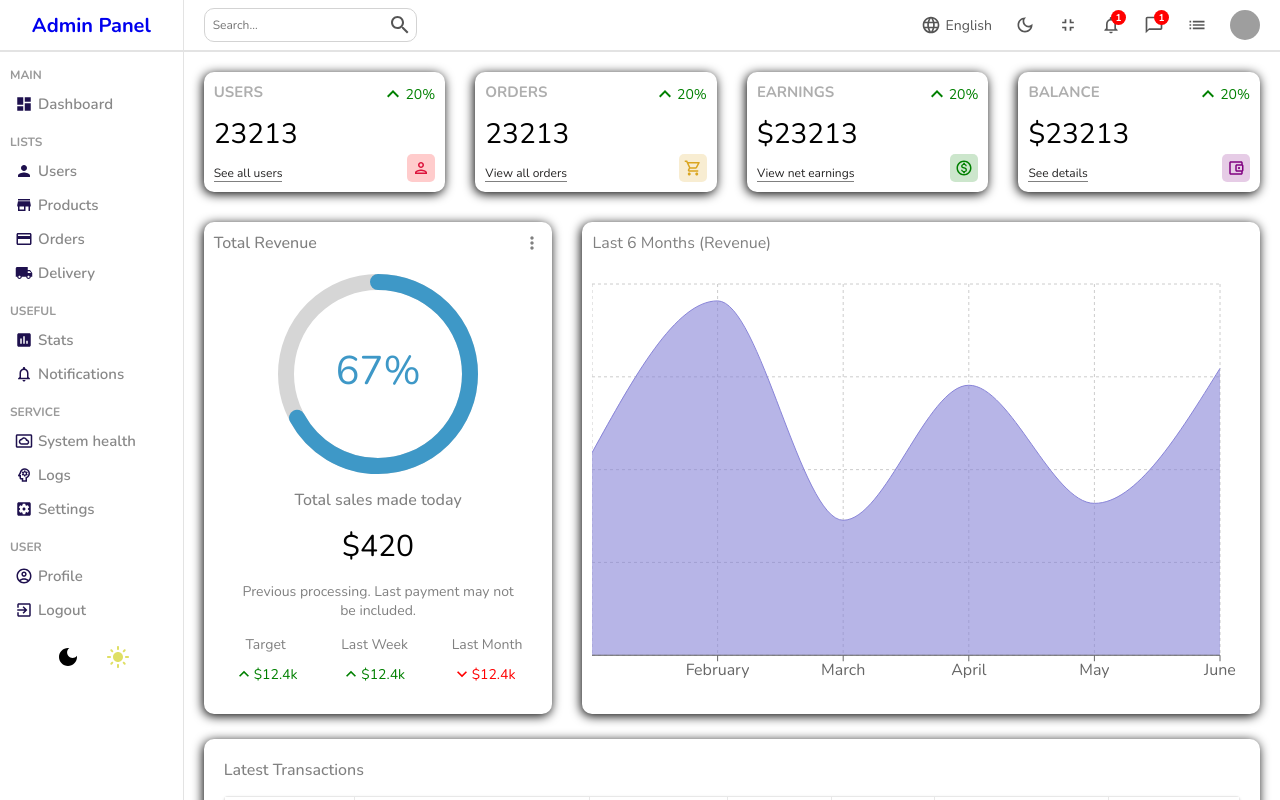
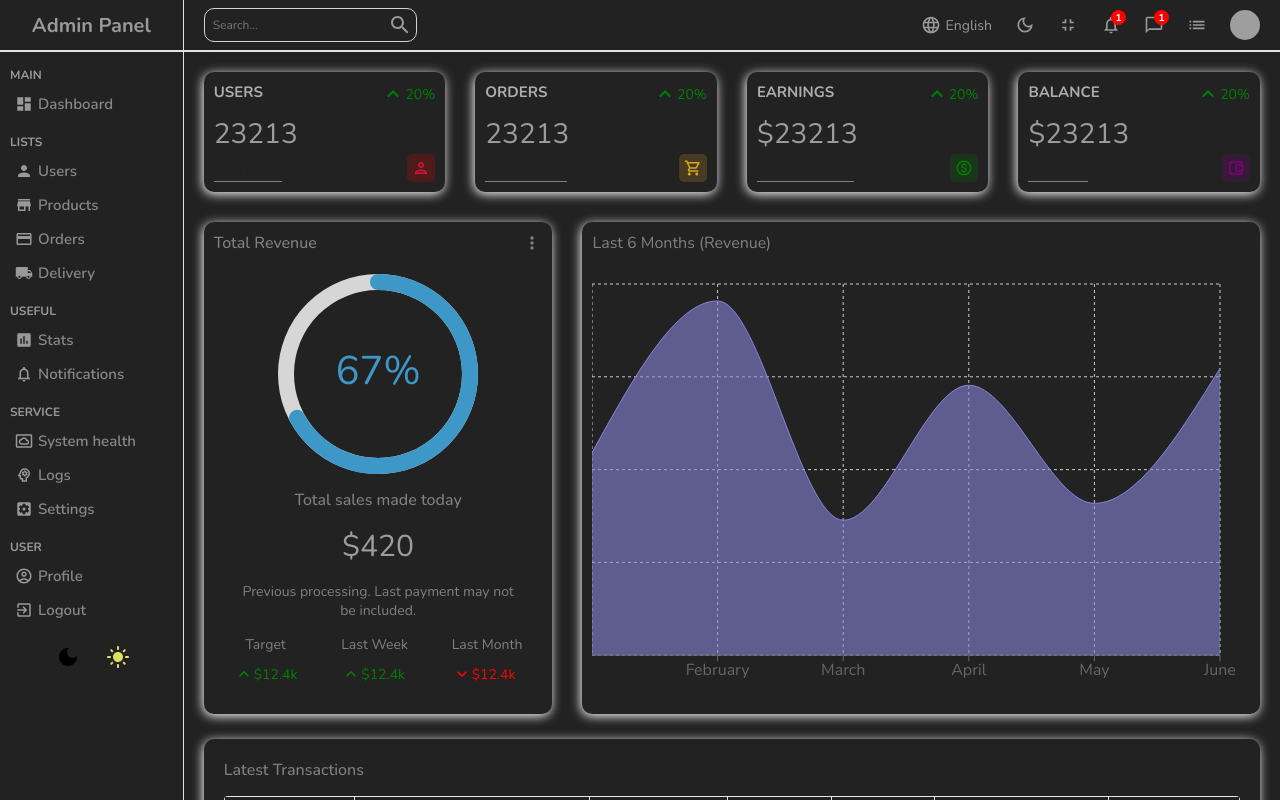
Before and after one commit to vamppdevv1/AdminPanel, a React (Vite) app: page / in a window 1280 px wide. Both pictures are taken after a click on the icon 1025 px from the left and 25 px from the top of the page. Shown: the top 800 px of the page. Built offline with nearby package versions, Linux system fonts and the light colour scheme; grey boxes are pictures that could not be loaded.

Commit message:
adding darkmode

```diff
--- a/src/App.jsx
+++ b/src/App.jsx
@@ -5,9 +5,14 @@ import { List } from "./pages/list/List";
 import { Single } from "./pages/single/Single";
 import { New } from "./pages/new/New";
 import { userInputs, productInputs } from "./pages/new/formSource";
+import "./style/dark.scss";
+import { DarkModeContext } from "./context/darkModeContext.jsx";
+import { useContext } from "react";
 function App() {
+const {darkMode} = useContext(DarkModeContext)
+
   return (
-    <div className="App">
+    <div className={darkMode ? "app dark" : 'app'}>
       <BrowserRouter>
         <Routes>
           <Route path="/">
@@ -16,12 +21,18 @@ function App() {
             <Route path="users">
               <Route index element={<List />} />
               <Route path=":userId" element={<Single />} />
-              <Route path="new" element={<New inputs = {userInputs} title="Add New User" />} />
+              <Route
+                path="new"
+                element={<New inputs={userInputs} title="Add New User" />}
+              />
             </Route>
             <Route path="products">
               <Route index element={<List />} />
               <Route path=":productId" element={<Single />} />
-              <Route path="new" element={<New inputs={productInputs} title="Add New Product"/>} />
+              <Route
+                path="new"
+                element={<New inputs={productInputs} title="Add New Product" />}
+              />
             </Route>
           </Route>
         </Routes>
--- a/src/components/datatable/DataTable.jsx
+++ b/src/components/datatable/DataTable.jsx
@@ -2,27 +2,37 @@ import "./datatable.scss";
 import { DataGrid } from "@mui/x-data-grid";
 import { userRows, userColumns } from "./datatablesource.jsx";
 import { Link } from "react-router-dom";
+import { useState } from "react";
+export const DataTable = () => {
+  const [data, setData] = useState(userRows);
+  const handleDelete = (id) => {
+    setData(data.filter((i) => i.id !== id));
+  };
   const actionColumn = [
     {
       field: "action",
       headerName: "Action",
       width: "200",
-    renderCell: () => {
+      renderCell: (params) => {
         return (
           <>
+            <div className="cellAction">
               <Link to="/users/123" style={{ textDecoration: "none" }}>
-            <div className="cellAction">
                 <div className="viewButton">View</div>
-              <div className="deleteButton">delete</div>
+              </Link>
+              <div
+                className="deleteButton"
+                onClick={() => handleDelete(params.row.id)}
+              >
+                delete
               </div>
-          </Link>
+            </div>
             ;
           </>
         );
       },
     },
   ];
-export const DataTable = () => {
   return (
     <div className="datatable">
       <div className="datatableTitle">
@@ -32,7 +42,8 @@ export const DataTable = () => {
         </Link>
       </div>
       <DataGrid
-        rows={userRows}
+        className="datagrid"
+        rows={data}
         columns={userColumns.concat(actionColumn)}
         pageSizeOptions={[5, 10]}
         checkboxSelection
--- a/src/components/navbar/NavBar.jsx
+++ b/src/components/navbar/NavBar.jsx
@@ -7,8 +7,14 @@ import {
   NotificationsNoneOutlined,
   ChatBubbleOutlineOutlined,
   ListOutlined,
+  LightModeOutlined
 } from "@mui/icons-material";
+import { useContext } from "react";
+import { DarkModeContext } from "../../context/darkModeContext.jsx";
+
 export const NavBar = () => {
+  const { dispatch } = useContext(DarkModeContext);
+
   return (
     <div className="navbar">
       <div className="wrapper">
@@ -22,7 +28,17 @@ export const NavBar = () => {
             English
           </div>
           <div className="item">
-            <DarkModeOutlined className="icon" />
+            {DarkModeContext._currentValue.darkMode ? (
+              <DarkModeOutlined
+                className="icon"
+                onClick={() => dispatch({ type: "TOGGLE" })}
+              />
+            ) : (
+              <LightModeOutlined
+                className="icon"
+                onClick={() => dispatch({ type: "TOGGLE" })}
+              />
+            )}
           </div>
           <div className="item">
             <FullscreenExitOutlined className="icon" />
--- a/src/components/sidebar/SideBar.jsx
+++ b/src/components/sidebar/SideBar.jsx
@@ -15,8 +15,12 @@ import {
   DarkMode,
   LightMode,
 } from "@mui/icons-material";
+import { DarkModeContext } from "../../context/darkModeContext.jsx";
+import { useContext } from "react";
 import { Link } from "react-router-dom";
 export const SideBar = () => {
+  const {dispatch} = useContext(DarkModeContext)
+
   return (
     <div className="sidebar">
       <div className="top">
@@ -87,10 +91,16 @@ export const SideBar = () => {
         </ul>
       </div>
       <div className="bottom">
-        <div className="colorOption">
+        <div
+          className="colorOption"
+          onClick={() => dispatch({ type: "DARK" })}
+        >
           <DarkMode />
         </div>
-        <div className="colorOption">
+        <div
+          className="colorOption"
+          onClick={() => dispatch({ type: "LIGHT" })}
+        >
           <LightMode />
         </div>
       </div>
--- /dev/null
+++ b/src/context/darkMOdeReducer.jsx
@@ -0,0 +1,22 @@
+const DarkModeReducer = (state, action) => {
+  switch (action.type) {
+    case "LIGHT": {
+      return {
+        darkMode: false,
+      };
+    }
+    case "DARK": {
+      return {
+        darkMode: true,
+      };
+    }
+    case "TOGGLE": {
+      return {
+        darkMode: !state.darkMode,
+      };
+    }
+    default:
+      return state;
+  }
+};
+export default DarkModeReducer
--- /dev/null
+++ b/src/context/darkModeContext.jsx
@@ -0,0 +1,15 @@
+import { createContext, useReducer } from "react";
+import DarkModeReducer from "./darkMOdeReducer";
+const INITIAL_STATE = {
+  darkMode: false,
+};
+
+export const DarkModeContext = createContext(INITIAL_STATE);
+export const DarkModeContextProvider = ({ children }) => {
+  const [state, dispatch] = useReducer(DarkModeReducer, INITIAL_STATE);
+  return (
+    <DarkModeContext.Provider value={{ darkMode: state.darkMode, dispatch }}>
+      {children}
+    </DarkModeContext.Provider>
+  );
+};
--- a/src/main.jsx
+++ b/src/main.jsx
@@ -1,9 +1,12 @@
-import { StrictMode } from 'react'
-import { createRoot } from 'react-dom/client'
-import App from './App.jsx'
+import { StrictMode } from "react";
+import { createRoot } from "react-dom/client";
+import App from "./App.jsx";
+import { DarkModeContextProvider } from "./context/darkModeContext.jsx";
 
-createRoot(document.getElementById('root')).render(
+createRoot(document.getElementById("root")).render(
   <StrictMode>
-    <App />
+    <DarkModeContextProvider>
+      <App />
+    </DarkModeContextProvider>
   </StrictMode>,
-)
+);
--- /dev/null
+++ b/src/style/dark.scss
@@ -0,0 +1,52 @@
+.app.dark {
+  background-color: #222;
+  color: rgb(156, 156, 156);
+.widget,.chart,.featured , .listContainer{
+        -webkit-box-shadow: -1px 2px 11px 0px #ffffff;
+  box-shadow: -1px 2px 11px 0px #ffffff;
+}
+  .table {
+    background-color: #222;
+    .tableCell {
+      color: gray;
+    }
+  }
+  .navbar {
+    color: #999;
+  }
+  .sidebar {
+    background-color: #222;
+    .top {
+      .logo {
+        color: #999;
+      }
+    }
+    ul {
+      li {
+        &:hover {
+          background-color: #333;
+        }
+        .icon {
+          color: #999;
+        }
+      }
+    }
+  }
+  .datatable {
+    .MuiDataGrid-columnHeader,
+    .MuiDataGrid-filler,
+    .MuiDataGrid-root,
+    .MuiDataGrid-row {
+      background-color: #222;
+      &:hover {
+        background-color: #222;
+      }
+    }
+  }
+  .datagrid {
+    color: gray;
+  }
+  input{
+    background-color: transparent;
+  }
+}
```
Lines whose indentation alone changed are shown as unchanged.
